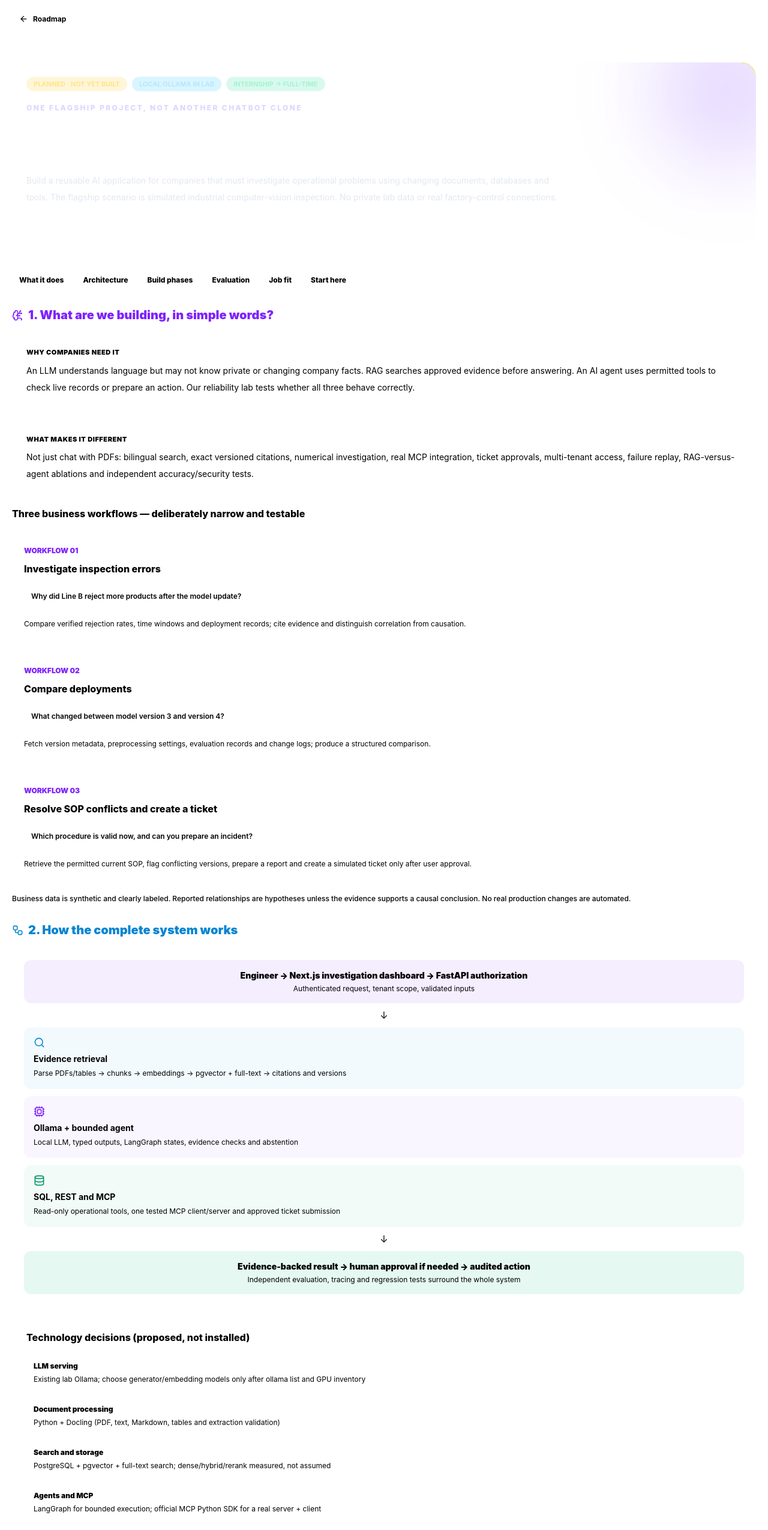
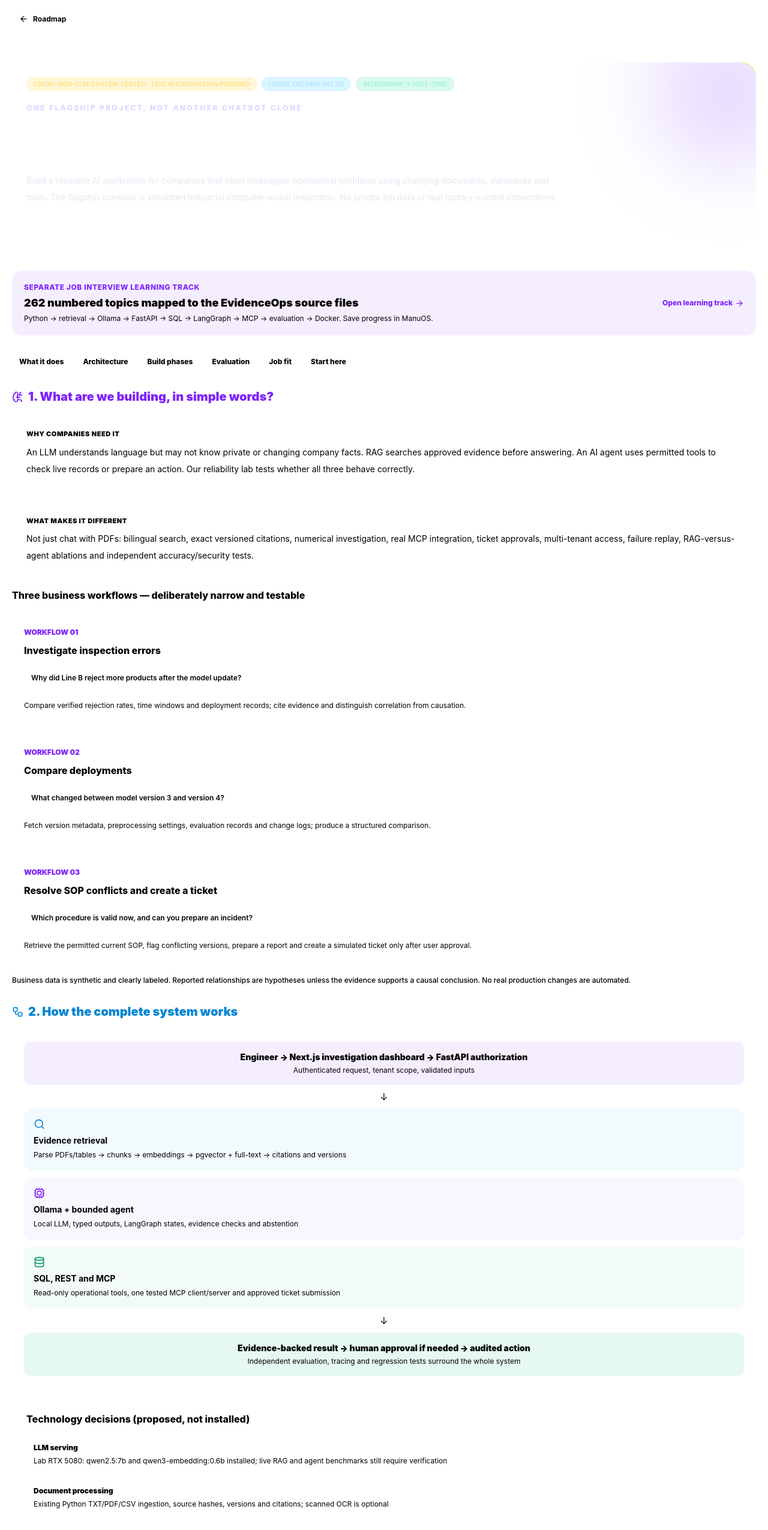
Before and after one commit to manideepreddyyanala4-svg/MANU-LEARNING_OS, a Next.js app: page /roadmap/agent-reliability in a window 1280 px wide. Shown: the part 185-2735 px from the top of the page at 60% size. Built offline with nearby package versions, Linux system fonts and the light colour scheme.

Commit message:
Link EvidenceOps to 262-topic source-file study track and correct stale project status

```diff
--- a/app/roadmap/agent-reliability/page.tsx
+++ b/app/roadmap/agent-reliability/page.tsx
@@ -81,14 +81,14 @@ const workflows = [
 ] as const;
 
 const stack = [
-  ['LLM serving', 'Existing lab Ollama; choose generator/embedding models only after ollama list and GPU inventory'],
-  ['Document processing', 'Python + Docling (PDF, text, Markdown, tables and extraction validation)'],
-  ['Search and storage', 'PostgreSQL + pgvector + full-text search; dense/hybrid/rerank measured, not assumed'],
-  ['Agents and MCP', 'LangGraph for bounded execution; official MCP Python SDK for a real server + client'],
+  ['LLM serving', 'Lab RTX 5080: qwen2.5:7b and qwen3-embedding:0.6b installed; live RAG and agent benchmarks still require verification'],
+  ['Document processing', 'Existing Python TXT/PDF/CSV ingestion, source hashes, versions and citations; scanned OCR is optional'],
+  ['Search and storage', 'Current application uses SQLite; PostgreSQL/pgvector adapter was tested; semantic/hybrid needs real lab embeddings'],
+  ['Agents and MCP', 'Existing bounded fixed LangGraph workflows and tested MCP server/client; LLM-driven tool selection must be verified'],
   ['Application backend', 'FastAPI, Pydantic, structured JSON, streaming, retries, transactions, API contracts'],
-  ['Frontend', 'Next.js: investigate, inspect citations, manage documents, run evaluation, approve actions'],
+  ['Frontend', 'Existing lightweight HTML/CSS/JavaScript dashboard, connected to FastAPI'],
   ['Reliability and security', 'pytest, experiment harness, OpenTelemetry traces, prompt-injection/tenant tests'],
-  ['Release', 'Git, Docker Compose, CI/CD, logging, runbooks and measured resource use'],
+  ['Release', 'Git and Docker Compose tested locally; CI configuration exists; hosted runs and live AI results require verification'],
 ] as const;
 
 const testCases = [
@@ -128,7 +128,7 @@ export default function AgentReliabilityPage() {
     <Page
       eyebrow="Career portfolio · Project 2"
       title="Agent Reliability Lab — EvidenceOps"
-      subtitle="A bilingual enterprise AI investigation and workflow platform. Real RAG, MCP agents, backend engineering, security and reproducible evaluation."
+      subtitle="A bilingual AI investigation project: tested local retrieval, workflows and MCP, with live RAG/agent evaluation as the next lab milestone."
       actions={<Link href="/roadmap" className="inline-flex items-center gap-2 rounded-xl border border-[var(--line)] bg-[var(--surface)] px-3 py-2 text-xs font-bold text-[var(--fg)]"><ArrowLeft size={15} /> Roadmap</Link>}
     >
       <div className="space-y-7">
@@ -136,7 +136,7 @@ export default function AgentReliabilityPage() {
           <div className="absolute -right-20 -top-20 h-64 w-64 rounded-full bg-violet-500/20 blur-3xl" aria-hidden="true" />
           <div className="relative">
             <div className="flex flex-wrap gap-2">
-              <span className="rounded-full bg-amber-400/15 px-3 py-1 text-[11px] font-bold text-amber-200">PLANNED · NOT YET BUILT</span>
+              <span className="rounded-full bg-amber-400/15 px-3 py-1 text-[11px] font-bold text-amber-200">LOCAL NON-LLM SYSTEM TESTED · LIVE AI EVALUATION PENDING</span>
               <span className="rounded-full bg-sky-400/15 px-3 py-1 text-[11px] font-bold text-sky-200">LOCAL OLLAMA IN LAB</span>
               <span className="rounded-full bg-emerald-400/15 px-3 py-1 text-[11px] font-bold text-emerald-200">INTERNSHIP → FULL-TIME</span>
             </div>
@@ -152,6 +152,15 @@ export default function AgentReliabilityPage() {
             </div>
           </div>
         </section>
+
+        <Link href="/roadmap/rag-interview" className="group flex flex-wrap items-center justify-between gap-3 rounded-2xl border border-violet-500/30 bg-violet-500/10 p-5 transition hover:border-violet-500/60">
+          <div>
+            <p className="text-xs font-extrabold uppercase tracking-wider text-violet-600 dark:text-violet-300">Separate job interview learning track</p>
+            <h2 className="mt-1 text-lg font-black text-[var(--fg)]">262 numbered topics mapped to the EvidenceOps source files</h2>
+            <p className="mt-1 text-xs text-[var(--muted)]">Python → retrieval → Ollama → FastAPI → SQL → LangGraph → MCP → evaluation → Docker. Save progress in ManuOS.</p>
+          </div>
+          <span className="inline-flex items-center gap-1 text-xs font-extrabold text-violet-600 dark:text-violet-300">Open learning track <ArrowRight size={15}/></span>
+        </Link>
 
         <nav aria-label="Project sections" className="flex flex-wrap gap-2">
           <a className={anchorClass} href="#problem">What it does</a>
```
